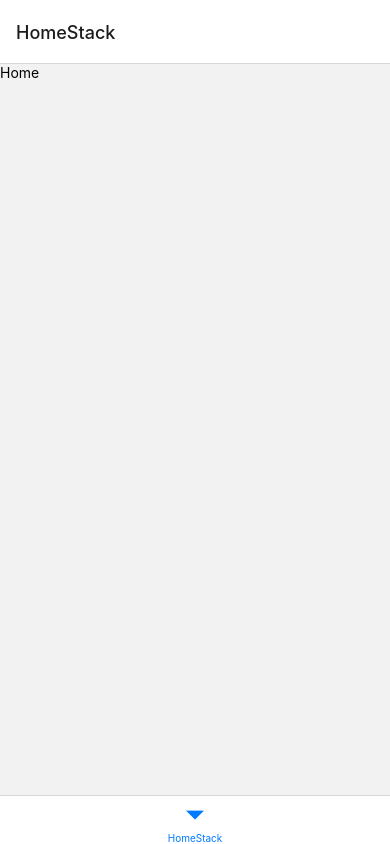
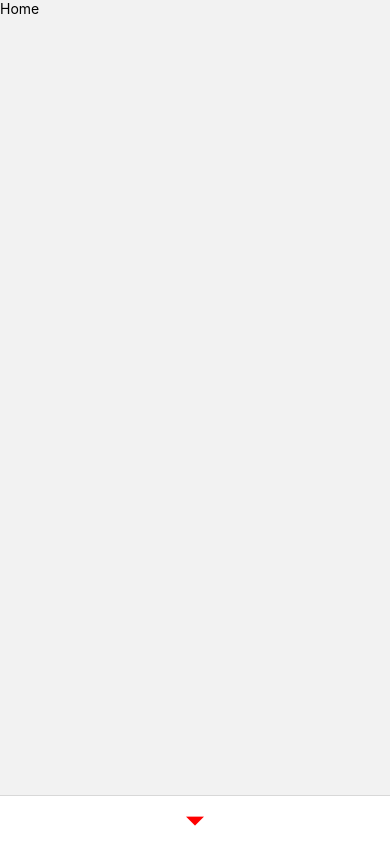
Before and after one commit to appohfaiths/album-mobile-app, a React Native app: screen /Home in a window 390 px wide. Built offline with nearby package versions, Linux system fonts and the light colour scheme.

Commit message:
feat: font and icons setup and app installation

```diff
--- a/src/navigation/AppStack.tsx
+++ b/src/navigation/AppStack.tsx
@@ -37,7 +37,14 @@ const HomeStack = () => {
 
 export function AppStack(): React.JSX.Element {
   return (
-    <Tab.Navigator>
+    <Tab.Navigator
+      screenOptions={{
+        tabBarShowLabel: false,
+        headerShown: false,
+        tabBarStyle: {backgroundColor: '#AD40AF'},
+        tabBarInactiveTintColor: 'green',
+        tabBarActiveTintColor: 'red',
+      }}>
       <Tab.Screen
         name="HomeStack"
         component={HomeStack}
--- a/src/screens/Home.tsx
+++ b/src/screens/Home.tsx
@@ -1,10 +1,12 @@
 import React from 'react';
-import {View, Text} from 'react-native';
+import {View, Text, SafeAreaView, StyleSheet} from 'react-native';
 
 export function Home({navigation}): React.JSX.Element {
   return (
-    <View>
-      <Text>Home</Text>
-    </View>
+    <SafeAreaView>
+      <View>
+        <Text>Home</Text>
+      </View>
+    </SafeAreaView>
   );
 }
```
Also changed, not shown: 1 other file (tests, documents, lock files or other folders).
